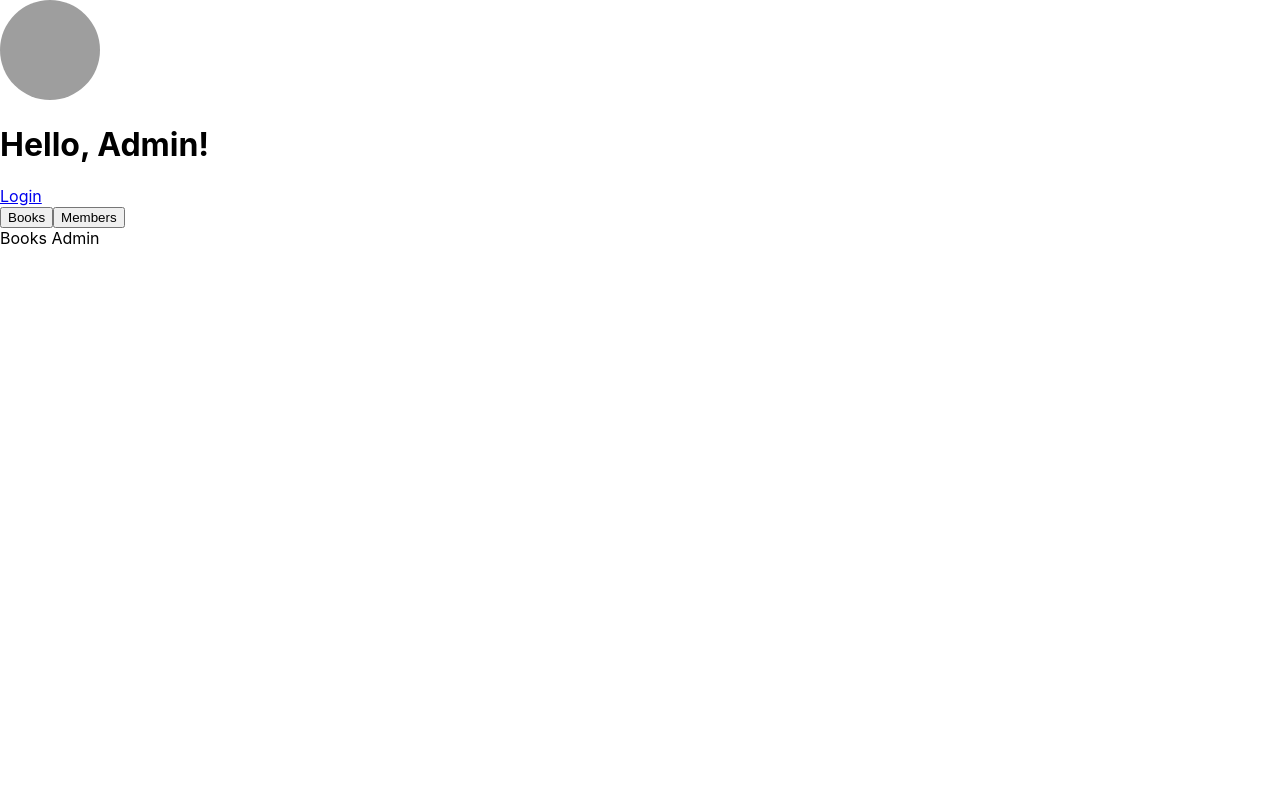
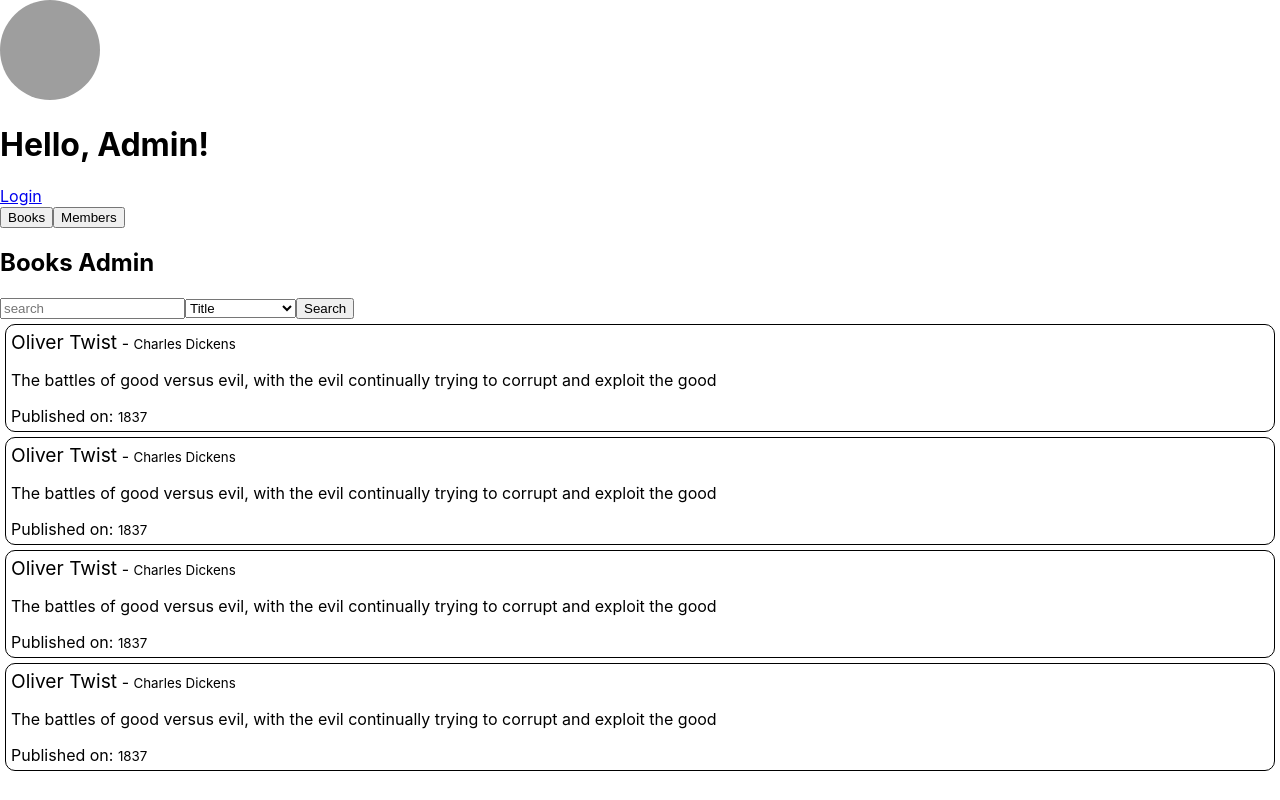
Before and after one commit to balayokesh/libraryManagementSystem, a React (Create React App) app: page /admin in a window 1280 px wide. Built offline with nearby package versions, Linux system fonts and the light colour scheme; grey boxes are pictures that could not be loaded.

Commit message:
Implemented search book UI

```diff
--- a/src/Routes/Admin/BooksAdmin.jsx
+++ b/src/Routes/Admin/BooksAdmin.jsx
@@ -1,6 +1,59 @@
-export default function BookAdmin () {
+export default function BookAdmin() {
+
+    let bookData = [
+        {
+            title: 'Oliver Twist',
+            author: 'Charles Dickens',
+            subject: 'The battles of good versus evil, with the evil continually trying to corrupt and exploit the good',
+            publishedOn: 1837
+        },
+        {
+            title: 'Oliver Twist',
+            author: 'Charles Dickens',
+            subject: 'The battles of good versus evil, with the evil continually trying to corrupt and exploit the good',
+            publishedOn: 1837
+        },
+        {
+            title: 'Oliver Twist',
+            author: 'Charles Dickens',
+            subject: 'The battles of good versus evil, with the evil continually trying to corrupt and exploit the good',
+            publishedOn: 1837
+        },
+        {
+            title: 'Oliver Twist',
+            author: 'Charles Dickens',
+            subject: 'The battles of good versus evil, with the evil continually trying to corrupt and exploit the good',
+            publishedOn: 1837
+        }
+    ];
+
+    const handleSearch = () => {
+        let elem = document.getElementById('searchResult').innerHTML;
+        let result = '';
+        elem = result;
+    }
+
     return (
-        <div>Books Admin</div>
+        <div>
+            <h2>Books Admin</h2>
+            <input type='text' placeholder='search' />
+            <select>
+                <option>Title</option>
+                <option>Author</option>
+                <option>Published year</option>
+            </select>
+            <button onClick={handleSearch}>Search</button>
+            <div id='searchResult'></div>
+            {
+                bookData.map((data) => (
+                    <div className='border'>
+                        <big>{data.title}</big> - <small>{data.author}</small>
 
+                        <p>{data.subject}</p>
+                        Published on: <small>{data.publishedOn}</small>
+                    </div>
+                ))
+            }
+        </div>
     );
 }
--- a/src/index.css
+++ b/src/index.css
@@ -12,3 +12,10 @@ body {
 	height: 100px;
 	border-radius: 50%;
 }
+
+.border {
+	border: 1px solid #000;
+	border-radius: 10px;
+	padding: 5px;
+	margin: 5px;
+}
```
